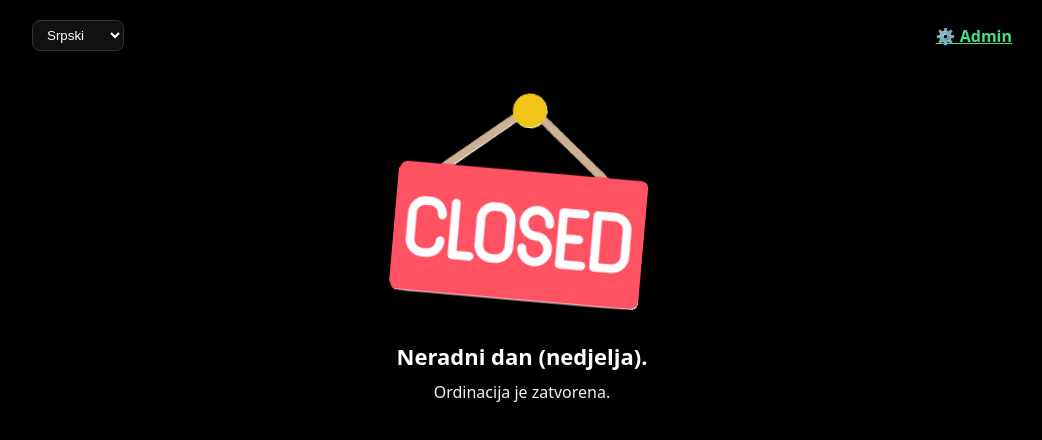
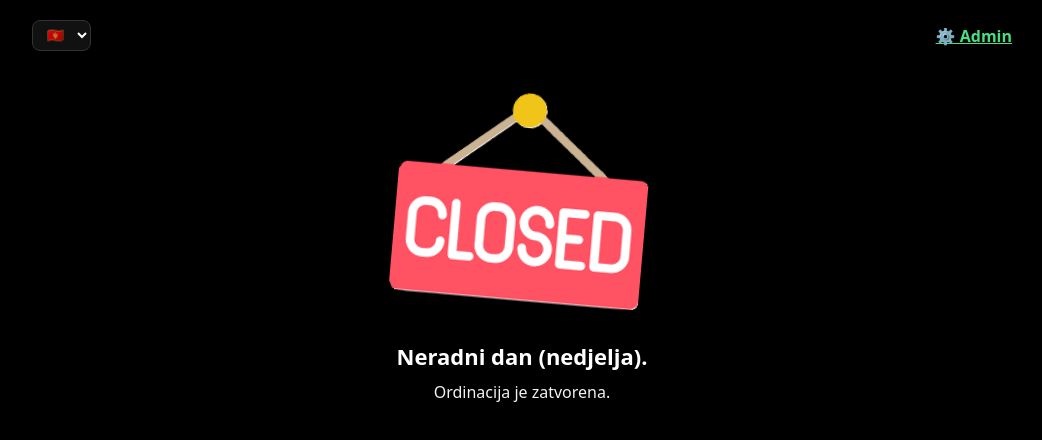
Before and after one commit to mikipikilab/rv, a website: page index.html in a window 1280 px wide. Shown: the whole page, without its empty margins (118-1160 px from the left). Drawn offline with Linux system fonts and the light colour scheme; no server answers.

Commit message:
Update index.html

```diff
--- a/index.html
+++ b/index.html
@@ -39,9 +39,9 @@
 <body>
   <div class="topbar">
     <select id="langSel" class="lang" aria-label="Language">
-      <option value="sr">Srpski</option>
-      <option value="ru">Русский</option>
-      <option value="en">English</option>
+      <option value="sr">&#x1F1F2;&#x1F1EA;</option>
+      <option value="en">&#x1F1EC;&#x1F1E7;</option>
+      <option value="ru">&#x1F1F7;&#x1F1FA;</option>
     </select>
     <a class="admin-link" id="openAdmin" data-i18n="admin">⚙️ Admin</a>
   </div>
```
